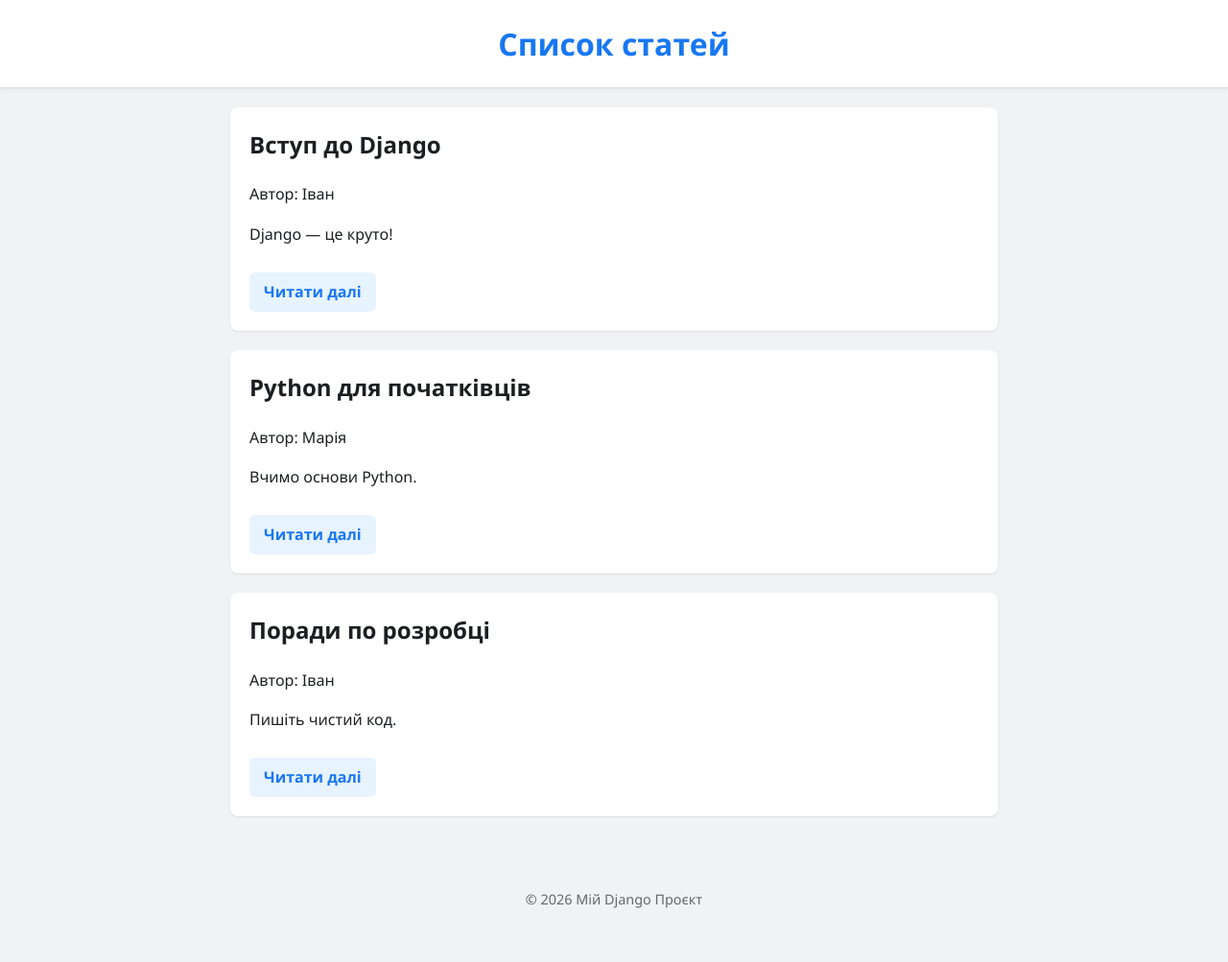
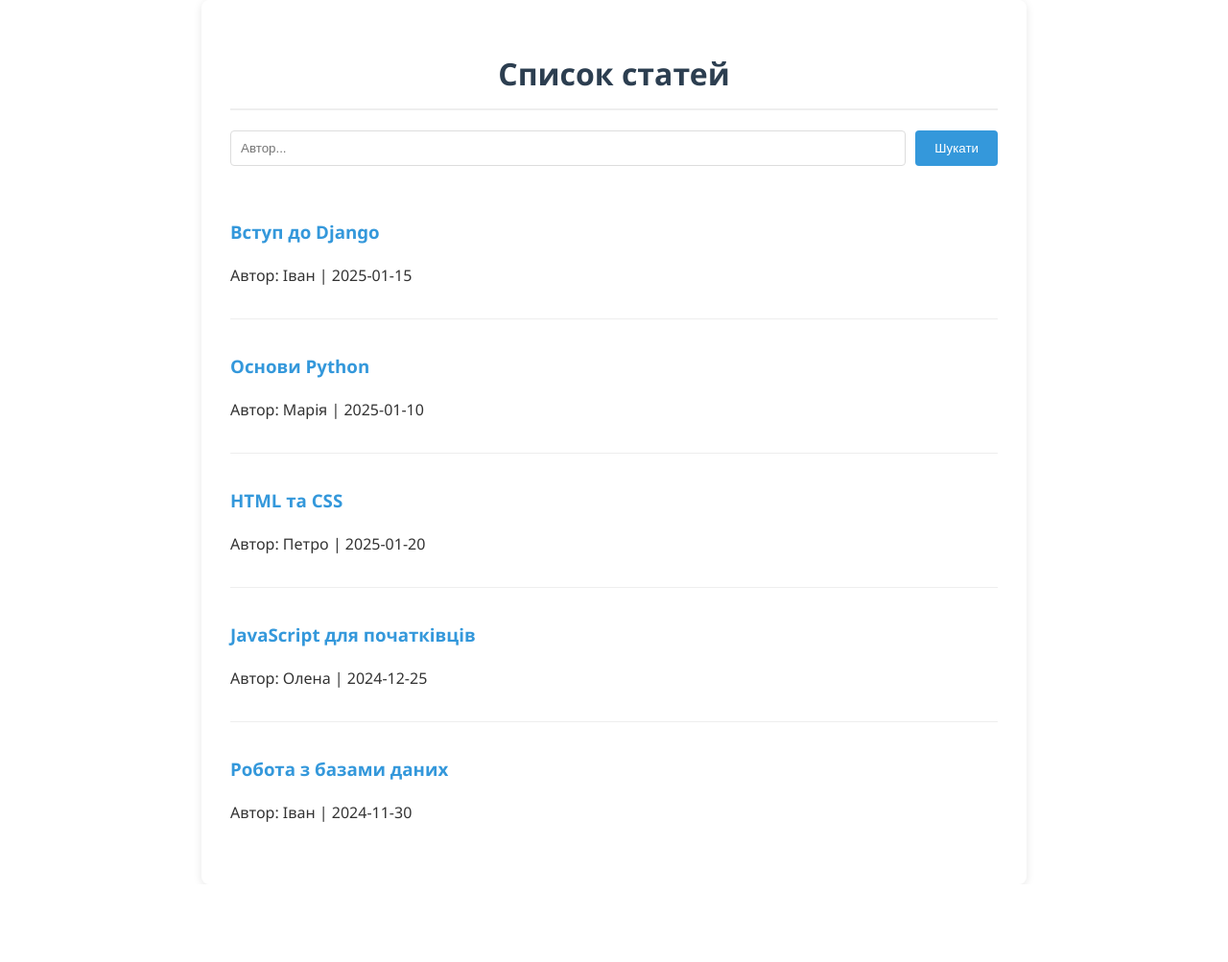
Before and after one commit to euro34312-sketch/PythonProject, a Django app: page / in a window 1280 px wide. Shown: the whole page at 96% size. After the commit the page ends 857 px from the top, so only its background shows below. Run offline with Django 5.2, Linux system fonts and the light colour scheme.

Commit message:
Initial project upload

```diff
--- a/blog/static/blog/css/style.css
+++ b/blog/static/blog/css/style.css
@@ -1,85 +1,109 @@
-/* Основні налаштування */
+/* Основні налаштування сторінки */
 body {
-    font-family: 'Segoe UI', Roboto, Helvetica, Arial, sans-serif;
-    background-color: #f0f2f5; /* Світлий сірий фон сторінки */
-    color: #1c1e21;
+    font-family: 'Segoe UI', Tahoma, Geneva, Verdana, sans-serif;
+    line-height: 1.6;
+    color: #333;
+    background-color: #f4f7f6;
     margin: 0;
-    padding: 0;
-    line-height: 1.6;
+    padding: 20px;
 }
 
-/* Центрування контенту */
-main {
+.container {
     max-width: 800px;
-    margin: 20px auto;
-    padding: 0 20px;
+    margin: 0 auto;
+    background: #fff;
+    padding: 30px;
+    border-radius: 8px;
+    box-shadow: 0 2px 10px rgba(0,0,0,0.1);
 }
 
-/* Шапка сайту */
-header {
-    background-color: #ffffff;
-    border-bottom: 1px solid #ddd;
-    padding: 20px 0;
-    text-align: center;
-    box-shadow: 0 2px 4px rgba(0,0,0,0.05);
+/* Заголовки */
+h1, h2, h3 {
+    color: #2c3e50;
 }
 
-header h1 {
-    margin: 0;
-    color: #1877f2; /* Приємний синій колір */
+.header {
+    text-align: center;
+    border-bottom: 2px solid #eee;
+    padding-bottom: 10px;
 }
 
-/* Картки статей */
-article {
-    background-color: #ffffff;
-    border-radius: 8px;
-    padding: 20px;
-    margin-bottom: 20px;
-    box-shadow: 0 1px 2px rgba(0, 0, 0, 0.1);
-    transition: transform 0.2s, box-shadow 0.2s;
+/* Форма пошуку */
+.search-box {
+    margin: 20px 0;
+    display: flex;
+    gap: 10px;
 }
 
-/* Ефект при наведенні на статтю */
-article:hover {
-    transform: translateY(-3px);
-    box-shadow: 0 4px 12px rgba(0, 0, 0, 0.15);
+.search-box input {
+    flex: 1;
+    padding: 10px;
+    border: 1px solid #ddd;
+    border-radius: 4px;
 }
 
-article h2 {
-    margin-top: 0;
-    color: #1c1e21;
+.search-box button {
+    padding: 10px 20px;
+    background-color: #3498db;
+    color: white;
+    border: none;
+    border-radius: 4px;
+    cursor: pointer;
 }
 
-/* Стиль посилань */
+.search-box button:hover {
+    background-color: #2980b9;
+}
+
+/* Списки статей */
+.item {
+    border-bottom: 1px solid #eee;
+    padding: 15px 0;
+}
+
+.item:last-child {
+    border-bottom: none;
+}
+
+.item h3 a {
+    text-decoration: none;
+    color: #3498db;
+}
+
+.item h3 a:hover {
+    text-decoration: underline;
+}
+
+/* Детальна сторінка статті */
+.content {
+    font-size: 1.1em;
+    margin-top: 20px;
+    text-align: justify;
+}
+
+/* Коментарі */
+.comments {
+    margin-top: 30px;
+    padding: 15px;
+    background: #f9f9f9;
+    border-radius: 5px;
+}
+
+.comment {
+    background: #fff;
+    padding: 10px;
+    margin-bottom: 10px;
+    border-left: 4px solid #3498db;
+    border-radius: 3px;
+    box-shadow: 0 1px 3px rgba(0,0,0,0.05);
+}
+
+/* Кнопки та посилання назад */
 a {
-    color: #1877f2;
+    color: #3498db;
     text-decoration: none;
-    font-weight: 600;
 }
 
 a:hover {
-    text-decoration: underline;
+    color: #2c3e50;
 }
-
-/* Кнопка "Читати далі" */
-article a {
-    display: inline-block;
-    margin-top: 10px;
-    background-color: #e7f3ff;
-    padding: 8px 15px;
-    border-radius: 6px;
-    transition: background-color 0.2s;
-}
-
-article a:hover {
-    background-color: #dbeafe;
-    text-decoration: none;
-}
-
-/* Футер */
-footer {
-    text-align: center;
-    padding: 40px 0;
-    color: #65676b;
-    font-size: 0.9rem;
-}
--- a/blog/templates/blog/index.html
+++ b/blog/templates/blog/index.html
@@ -1,29 +1,23 @@
 {% load static %}
 <!DOCTYPE html>
-<html lang="uk">
+<html>
 <head>
-    <meta charset="UTF-8">
-    <title>Мій Блог</title>
+     <title>Блог</title>
     <link rel="stylesheet" href="{% static 'blog/css/style.css' %}">
 </head>
-<body>
-    <header>
-        <h1>Список статей</h1>
-    </header>
-
-    <main>
+<body class="container">
+    <h1 class="header">Список статей</h1>
+    <form method="get" class="search-box">
+        <input type="text" name="q" placeholder="Автор..." value="{{ query_author|default:'' }}">
+        <button type="submit">Шукати</button>
+    </form>
+    <div class="list">
         {% for post in posts %}
-            <article>
-                <h2>{{ post.title }}</h2>
-                <p>Автор: {{ post.author }}</p>
-                <p>{{ post.content|truncatewords:20 }}</p>
-                <a href="{% url 'blog:post_detail' post.id %}">Читати далі</a>
-            </article>
+            <div class="item">
+                <h3><a href="/post/{{ post.id }}/">{{ post.title }}</a></h3>
+                <p>Автор: {{ post.author }} | {{ post.date }}</p>
+            </div>
         {% endfor %}
-    </main>
-
-    <footer>
-        <p>&copy; 2026 Мій Django Проєкт</p>
-    </footer>
+    </div>
 </body>
 </html>
--- a/blog/views.py
+++ b/blog/views.py
@@ -2,27 +2,75 @@ from django.shortcuts import render
 from django.http import HttpResponse
 
 POSTS = [
-    {'id': 1, 'title': 'Вступ до Django', 'author': 'Іван', 'content': 'Django — це круто!'},
-    {'id': 2, 'title': 'Python для початківців', 'author': 'Марія', 'content': 'Вчимо основи Python.'},
-    {'id': 3, 'title': 'Поради по розробці', 'author': 'Іван', 'content': 'Пишіть чистий код.'},
+    {
+        'id': 1,
+        'title': 'Вступ до Django',
+        'slug': 'vstup-do-django',
+        'content': 'Django - це чудовий веб-фреймворк на Python...',
+        'category': 'python',
+        'author': 'Іван',
+        'date': '2025-01-15'
+    },
+    {
+        'id': 2,
+        'title': 'Основи Python',
+        'slug': 'osnovy-python',
+        'content': 'Python - одна з найпопулярніших мов програмування...',
+        'category': 'python',
+        'author': 'Марія',
+        'date': '2025-01-10'
+    },
+    {
+        'id': 3,
+        'title': 'HTML та CSS',
+        'slug': 'html-ta-css',
+        'content': 'HTML використовується для структури, CSS - для стилів...',
+        'category': 'web',
+        'author': 'Петро',
+        'date': '2025-01-20'
+    },
+    {
+        'id': 4,
+        'title': 'JavaScript для початківців',
+        'slug': 'javascript-dlya-pochatkivtsiv',
+        'content': 'JavaScript робить веб-сторінки інтерактивними...',
+        'category': 'web',
+        'author': 'Олена',
+        'date': '2024-12-25'
+    },
+    {
+        'id': 5,
+        'title': 'Робота з базами даних',
+        'slug': 'robota-z-bazamy-danyh',
+        'content': 'Бази даних зберігають інформацію...',
+        'category': 'database',
+        'author': 'Іван',
+        'date': '2024-11-30'
+    },
+]
+
+COMMENTS = [
+    {'id': 1, 'post_id': 1, 'author':'t', 'text': 'Дуже корисна стаття!'},
+    {'id': 2, 'post_id': 1, 'author':'te' , 'text': 'Дякую за роз’яснення.'},
+    {'id': 3, 'post_id': 2, 'author': 'ex', 'text': 'Python справді легкий.'},
 ]
 
 
 def index(request):
     query_author = request.GET.get('q')
-    results = POSTS
-    if query_author:
-        results = [p for p in POSTS if p['author'].lower() == query_author.lower()]
-
-    return render(request, 'blog/index.html', {'posts': results})
+    results = [p for p in POSTS if p['author'] == query_author] if query_author else POSTS
+    return render(request, 'blog/index.html', {'posts': results, 'query_author': query_author})
 
 
 def post_detail(request, post_id):
-    post_found = next((p for p in POSTS if p['id'] == post_id), None)
-    if post_found:
-        return render(request, 'blog/post_detail.html', {'post': post_found})
-    return HttpResponse("Статтю не знайдено", status=404)
+    post = next((p for p in POSTS if p['id'] == post_id), None)
+    if not post:
+        return HttpResponse("Статтю не знайдено", status=404)
+
+    post_comments = [c for c in COMMENTS if c['post_id'] == post_id]
+    return render(request, 'blog/post_detail.html', {'post': post, 'comments': post_comments})
 
 
 def category_posts(request, category_name):
-    return HttpResponse(f"Категорія: {category_name}")
+    filtered_posts = [p for p in POSTS if p['category'] == category_name]
+    return render(request, 'blog/category.html', {'posts': filtered_posts, 'category': category_name})
--- a/core/settings.py
+++ b/core/settings.py
@@ -124,7 +124,6 @@ import os
 
 STATIC_URL = 'static/'
 
-# Якщо папка static всередині папки blog:
 STATICFILES_DIRS = [
     os.path.join(BASE_DIR, 'blog', 'static'),
 ]
```
Also changed, not shown: blog/templates/blog/category.html (+13 -28 lines), blog/templates/blog/post_detail.html (+16 -24 lines).
